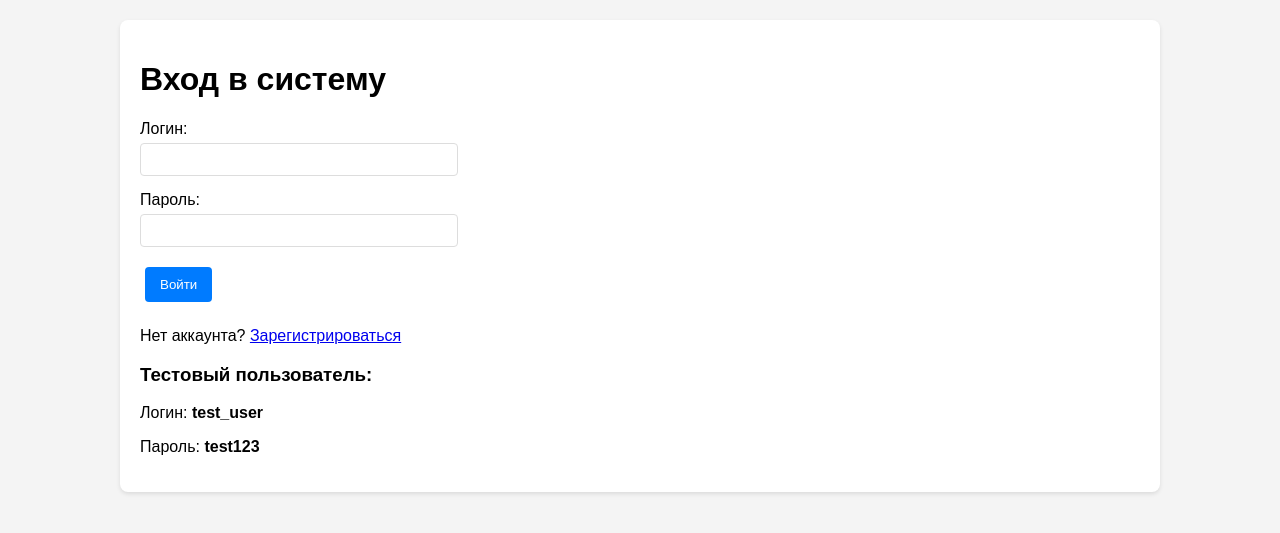
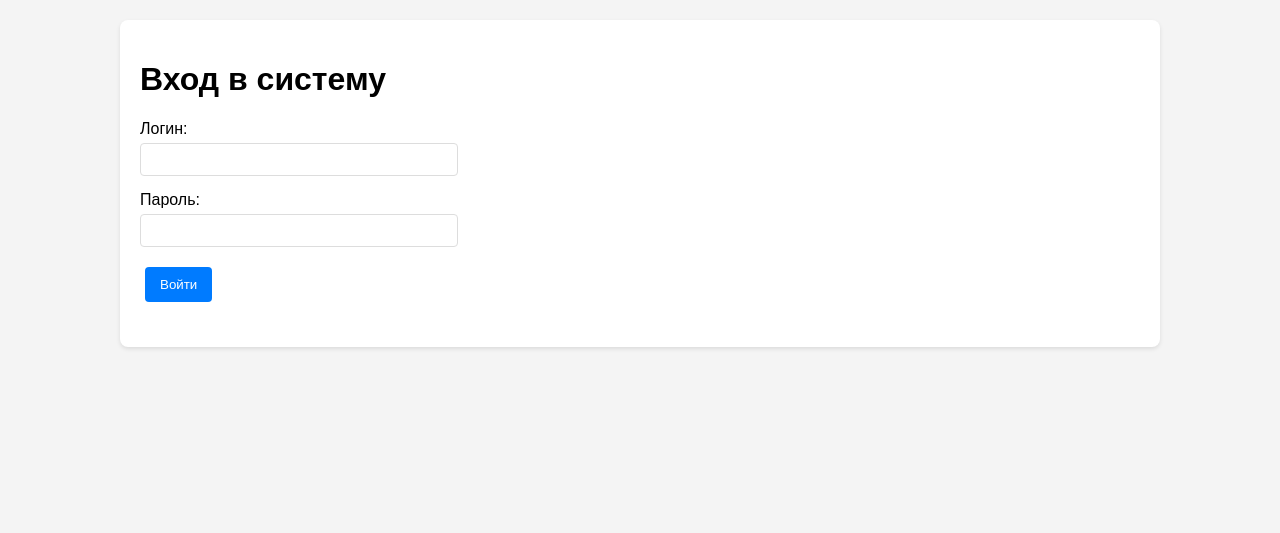
Before and after one commit to M00nL1n3/projeckt_IDOR, a Flask app: page /login in a window 1280 px wide. Shown: the top 533 px of the page. Run offline with Flask 3, Linux system fonts and the light colour scheme.

Commit message:
login.html

```diff
--- a/voting_app_vulnerable/templates/login.html
+++ b/voting_app_vulnerable/templates/login.html
@@ -20,13 +20,7 @@
             <button type="submit">Войти</button>
         </form>
 
-        <p>Нет аккаунта? <a href="/register">Зарегистрироваться</a></p>
 
-        <div class="hint">
-            <h3>Тестовый пользователь:</h3>
-            <p>Логин: <strong>test_user</strong></p>
-            <p>Пароль: <strong>test123</strong></p>
-        </div>
     </div>
 </body>
 </html>
```
